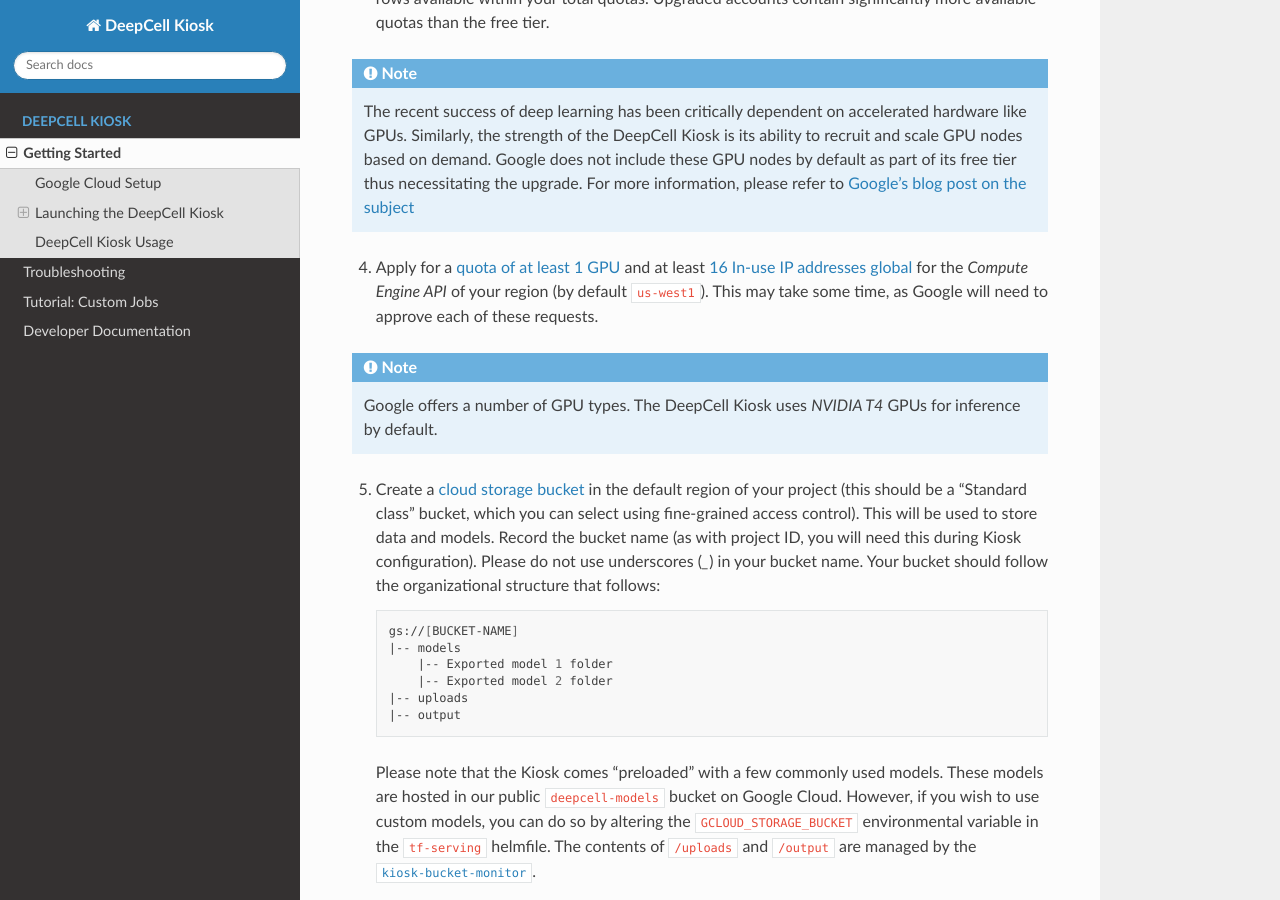
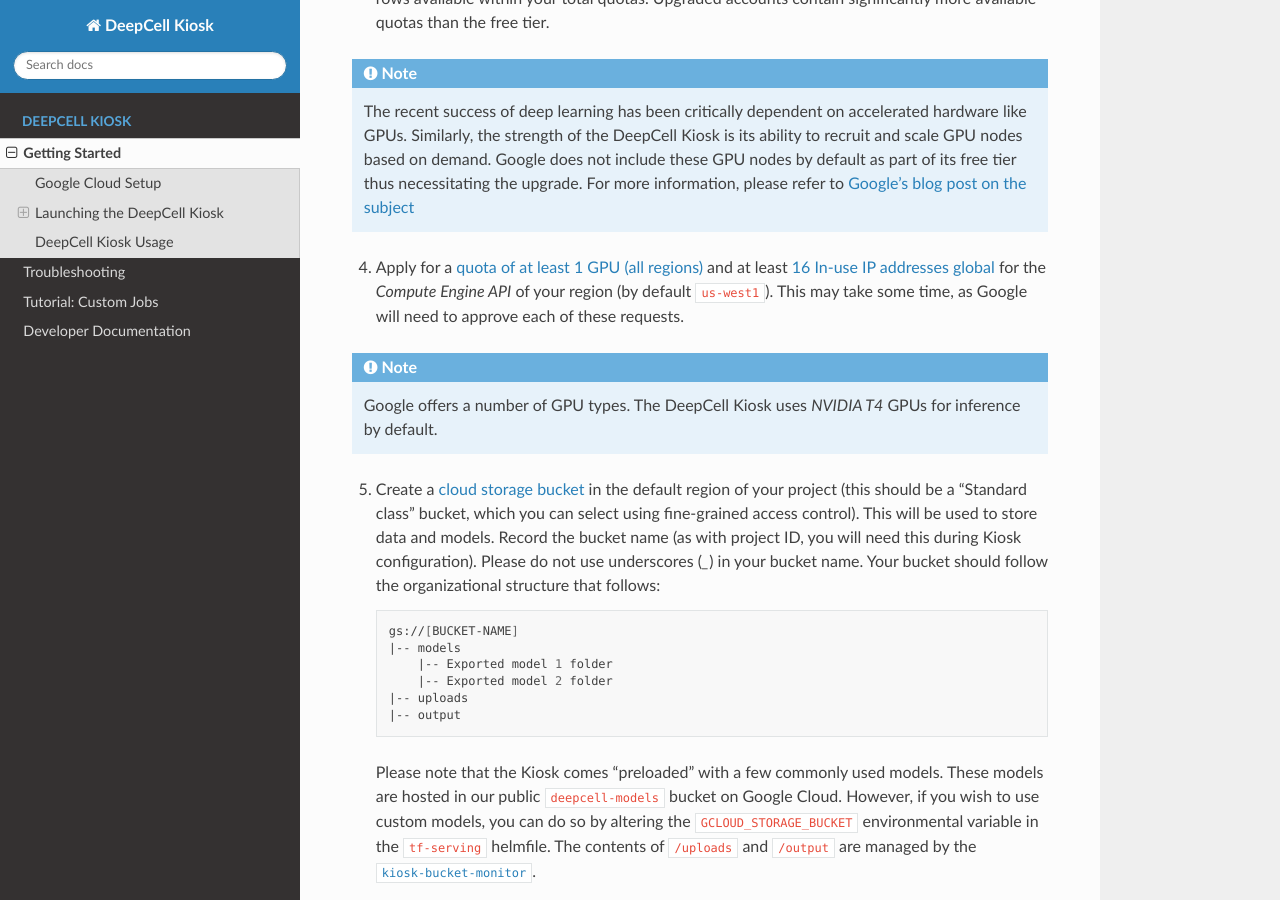
Before and after one commit to vanvalenlab/kiosk-console, a Sphinx documentation site: the page built from docs/source/GETTING_STARTED.rst, in a window 1280 px wide and 900 px high, scrolled down 758 px. Built offline with Sphinx 7.4.7 and the Read the Docs theme 2.0.0, drawn with Linux system fonts in a browser that asks for light colours.

Commit message:
add (all regions) to required GPU quota name.

```diff
--- a/docs/source/GETTING_STARTED.rst
+++ b/docs/source/GETTING_STARTED.rst
@@ -22,7 +22,7 @@
 
 .. note:: The recent success of deep learning has been critically dependent on accelerated hardware like GPUs. Similarly, the strength of the DeepCell Kiosk is its ability to recruit and scale GPU nodes based on demand. Google does not include these GPU nodes by default as part of its free tier thus necessitating the upgrade. For more information, please refer to `Google's blog post on the subject <https://cloud.google.com/blog/products/gcp/gpus-service-kubernetes-engine-are-now-generally-available>`_
 
-4. Apply for a `quota of at least 1 GPU <https://cloud.google.com/compute/quotas#gpus>`_ and at least `16 In-use IP addresses global <https://cloud.google.com/compute/quotas#ip_addresses>`_ for the *Compute Engine API* of your region (by default ``us-west1``). This may take some time, as Google will need to approve each of these requests.
+4. Apply for a `quota of at least 1 GPU (all regions) <https://cloud.google.com/compute/quotas#gpus>`_ and at least `16 In-use IP addresses global <https://cloud.google.com/compute/quotas#ip_addresses>`_ for the *Compute Engine API* of your region (by default ``us-west1``). This may take some time, as Google will need to approve each of these requests.
 
 .. note:: Google offers a number of GPU types. The DeepCell Kiosk uses `NVIDIA T4` GPUs for inference by default.
 
```
